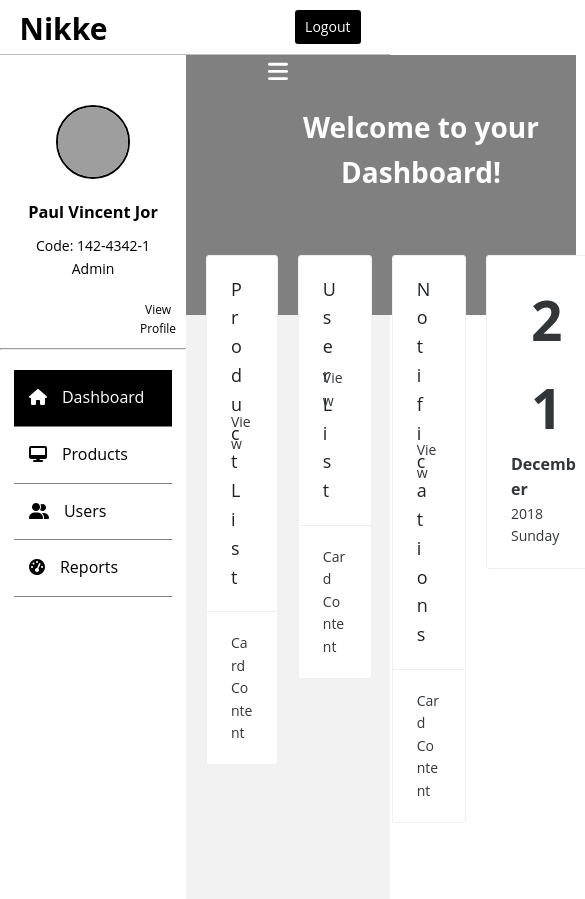
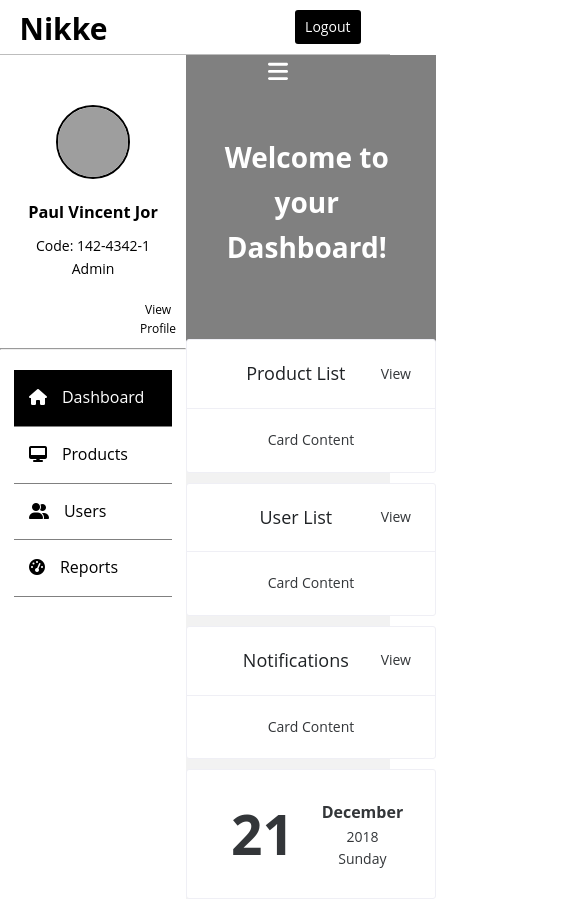
Before and after one commit to pauljor1499/vue-Nikke, a Vue app: page /admin/dashboard in a window 390 px wide. Shown: the top 899 px of the page, 585 px wide, since content can reach past the window. Built offline with nearby package versions, Linux system fonts and the light colour scheme; grey boxes are pictures that could not be loaded.

Commit message:
update responsive pages

```diff
--- a/src/components/Admin/AdminDashboard.vue
+++ b/src/components/Admin/AdminDashboard.vue
@@ -4,7 +4,8 @@
       <div class="container-head">
         <h1>Welcome to your Dashboard!</h1>
       </div>
-      <div class="cards-4">
+      <div class="card-content">
+        <div class="cards">
           <div class="card">
             <n-card
               title="Product List"
@@ -18,6 +19,7 @@
               Card Content
             </n-card>
           </div>
+
           <div class="card">
             <n-card
               title="User List"
@@ -31,6 +33,7 @@
               Card Content
             </n-card>
           </div>
+
           <div class="card">
             <n-card
               title="Notifications"
@@ -44,6 +47,7 @@
               Card Content
             </n-card>
           </div>
+
           <div class="card">
             <n-card class="calendar" hoverable>
               <div class="date">21</div>
@@ -53,6 +57,7 @@
                 <div class="day">Sunday</div>
               </div>
             </n-card>
+          </div>
         </div>
       </div>
     </div>
@@ -81,37 +86,44 @@ export default {
 }
 
 .container .container-head {
-  padding: 50px 20px 120px 100px;
+  padding: 80px 20px 120px 0px;
   background-color: gray;
   overflow: hidden;
 }
 
 .container .container-head h1 {
   color: white;
+  margin-left: 5%;
   float: left;
 }
 
+.container .card-content {
+  display: flex;
+  align-items: center;
+  justify-content: center;
+}
+
+.cards {
+  /* display: grid;
+  grid-template-columns: 1fr 1fr 1fr 1fr;
+  column-gap: 20px;
+  padding: 20px; */
+
+  display: flex;
+  flex-wrap: wrap;
+  grid-gap: 10px;
+  margin-top: -50px;
+}
+
 .card {
-  width: 100%;
+  /* width: 100%;
   height: 200px;
   text-align: left;
   margin-top: -80px;
-  cursor: pointer;
+  cursor: pointer; */
+
+  width: 250px;
 }
-
-.cards-4 {
-  display: grid;
-  grid-template-columns: 1fr 1fr 1fr 1fr;
-  column-gap: 20px;
-  padding: 20px;
-}
-
-/* .cards-5 {
-  display: grid;
-  grid-template-columns: 1fr 1fr 1fr 1fr 1fr;
-  column-gap: 20px;
-  padding: 20px;
-} */
 
 .card .calendar {
   display: flex;
```
Lines whose indentation alone changed are shown as unchanged.
